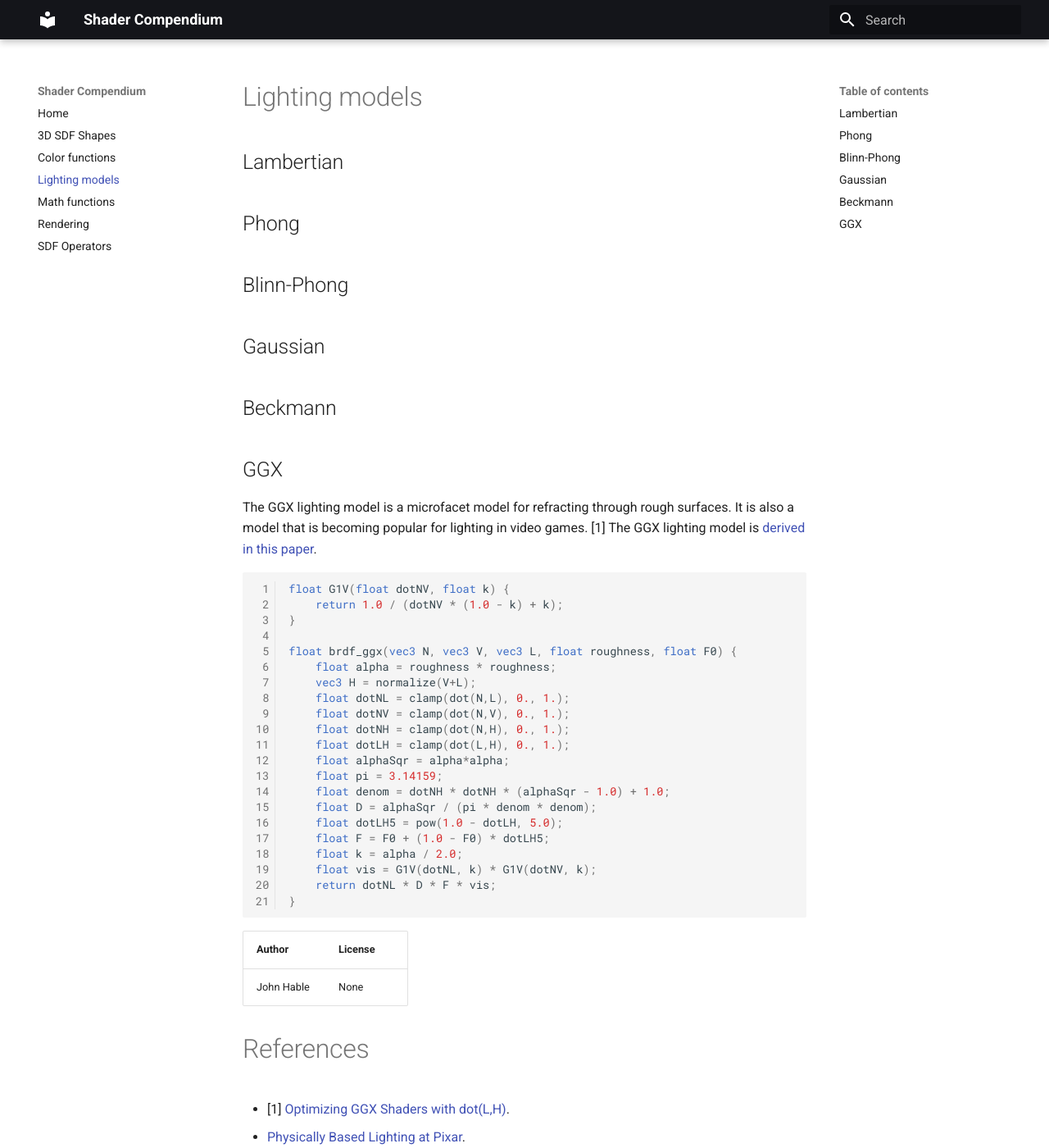
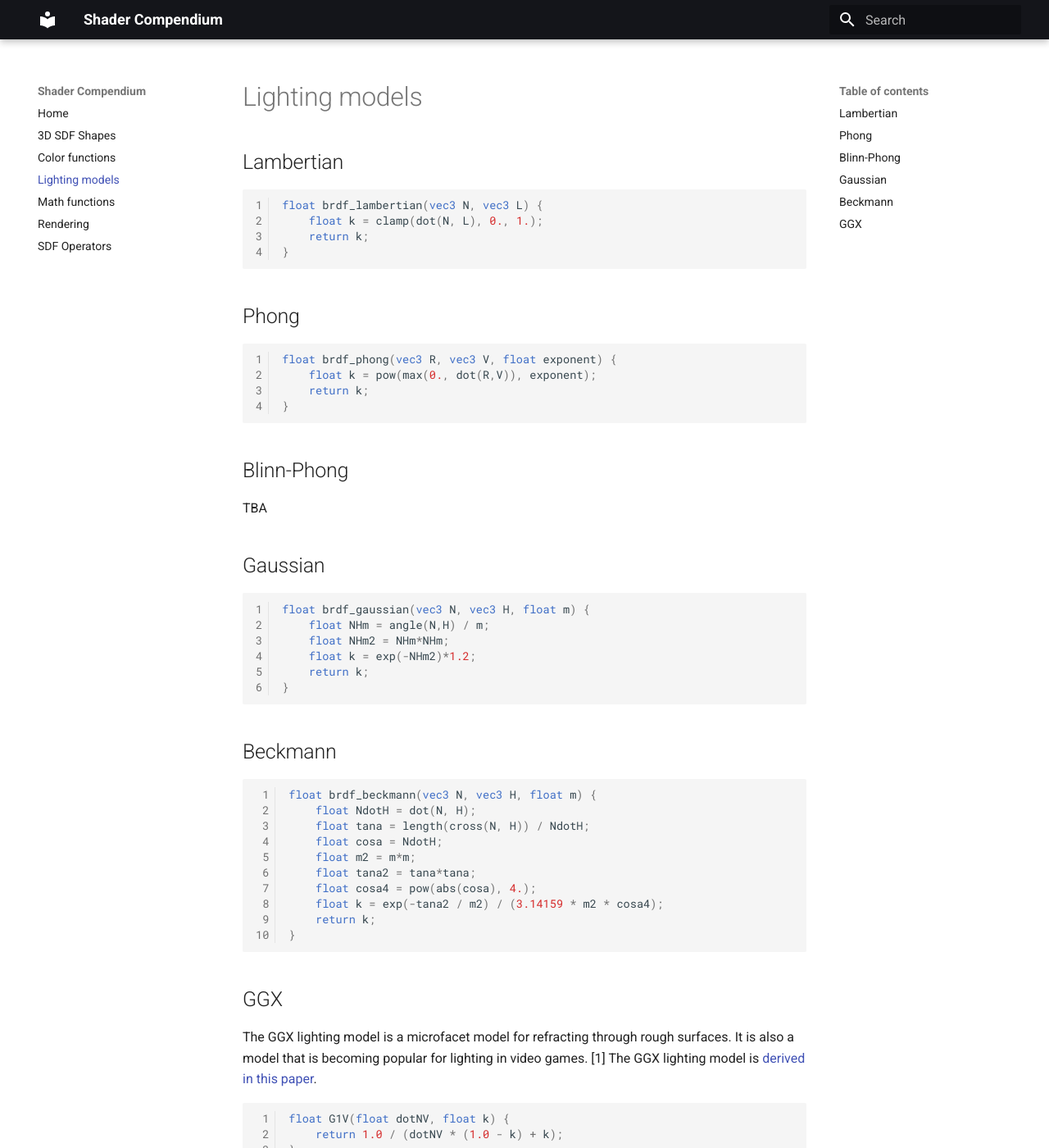
Before and after one commit to darkeclipz/shader-compendium, an MkDocs documentation site: the page built from docs/lighting.md, in a window 1280 px wide and 1400 px high. Shown: the whole window at 82% size. Built offline with MkDocs 1.6.1 and Material for MkDocs 9.7.7, drawn with Linux system fonts in a browser that asks for light colours.

Commit message:
lighting models

````diff
--- a/docs/lighting.md
+++ b/docs/lighting.md
@@ -2,13 +2,51 @@
 
 ## Lambertian
 
+```glsl
+float brdf_lambertian(vec3 N, vec3 L) {
+    float k = clamp(dot(N, L), 0., 1.);
+    return k;
+}
+```
+
 ## Phong
+
+```glsl
+float brdf_phong(vec3 R, vec3 V, float exponent) {
+    float k = pow(max(0., dot(R,V)), exponent);
+    return k;
+}
+```
 
 ## Blinn-Phong
 
+TBA
+
 ## Gaussian
 
+```glsl
+float brdf_gaussian(vec3 N, vec3 H, float m) {
+    float NHm = angle(N,H) / m;
+    float NHm2 = NHm*NHm;
+    float k = exp(-NHm2)*1.2;
+    return k;
+}
+```
+
 ## Beckmann
+
+```glsl
+float brdf_beckmann(vec3 N, vec3 H, float m) {
+    float NdotH = dot(N, H);
+    float tana = length(cross(N, H)) / NdotH;
+    float cosa = NdotH;
+    float m2 = m*m;
+    float tana2 = tana*tana;
+    float cosa4 = pow(abs(cosa), 4.);
+    float k = exp(-tana2 / m2) / (3.14159 * m2 * cosa4);
+    return k;
+}
+```
 
 ## GGX
 
````
